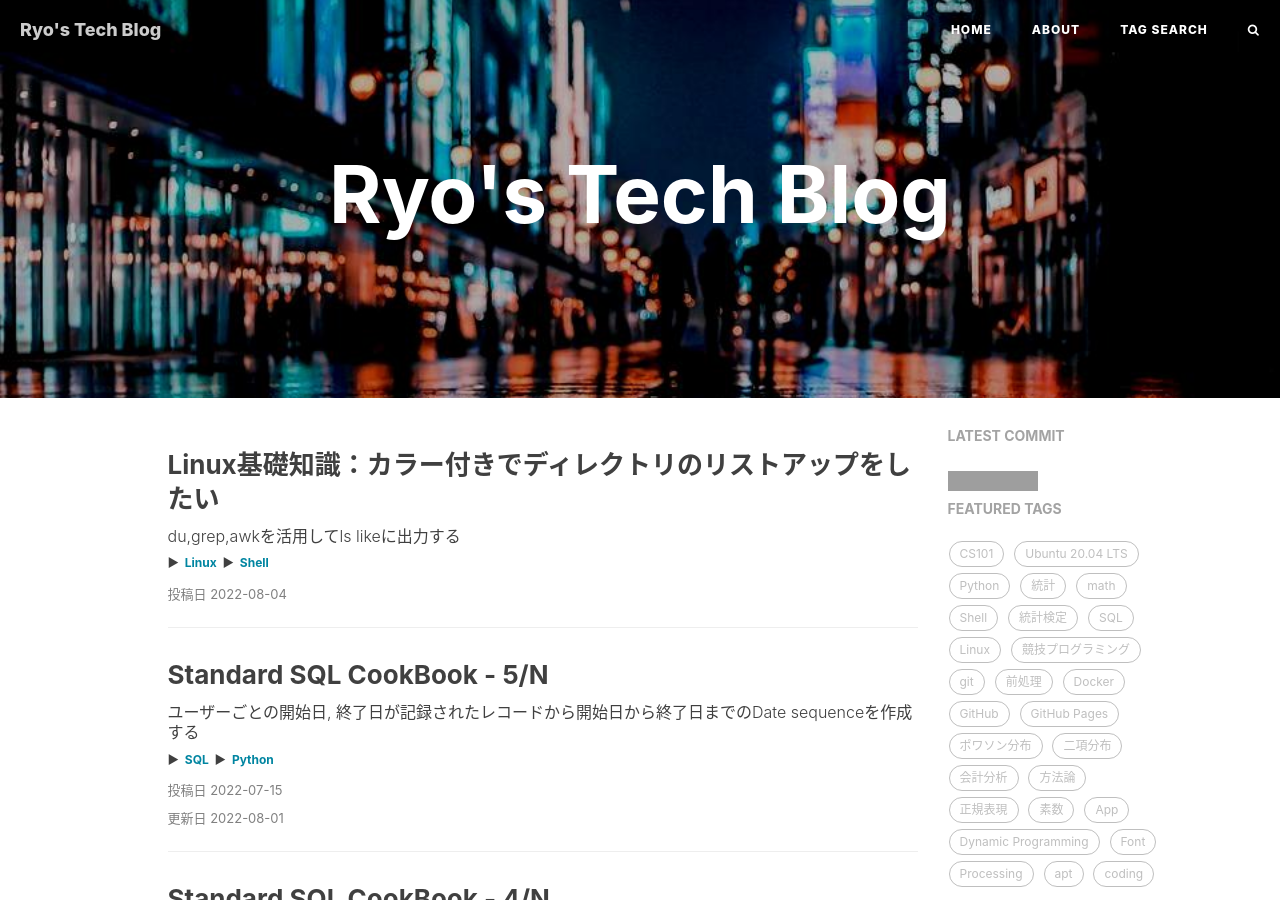
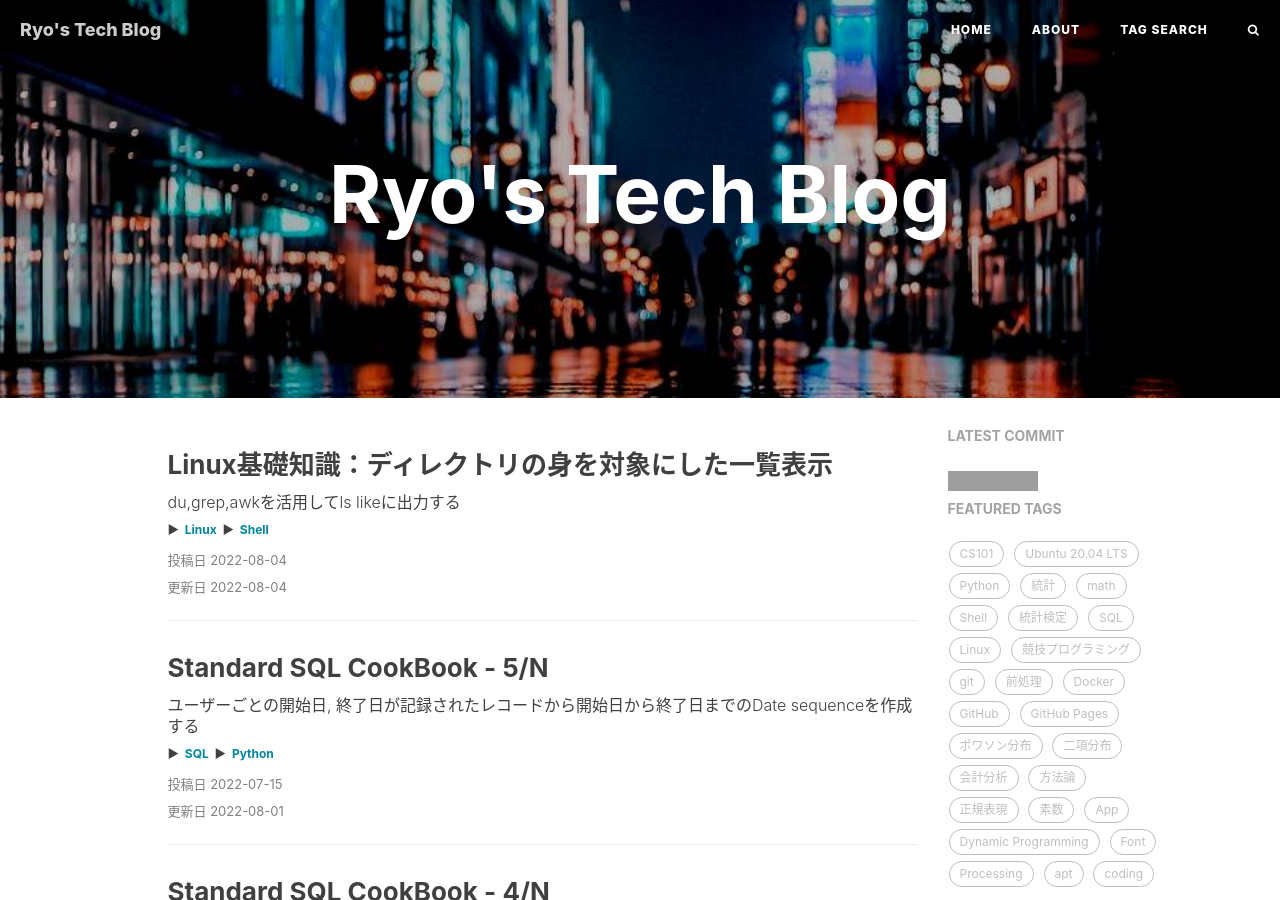
Before and after one commit to RyoNakagami/RyoNakagami.github.io, a Jekyll site: the page built from index.html, in a window 1280 px wide and 900 px high. Built offline with Jekyll 4.4.1, drawn with Linux system fonts in a browser that asks for light colours; nearby versions of some CDN libraries; the list of posts is cut into pages by our own code; comment, search, counter and statistics services are not loaded; grey boxes are pictures that could not be loaded.

Commit message:
ADD POST 20220804

```diff
--- a/_posts/2022-08-04-list-up-directory-using-ls-command.md
+++ b/_posts/2022-08-04-list-up-directory-using-ls-command.md
@@ -1,13 +1,13 @@
 ---
 layout: post
-title: "Linux基礎知識：カラー付きでディレクトリのリストアップをしたい"
+title: "Linux基礎知識：ディレクトリの身を対象にした一覧表示"
 subtitle: "du,grep,awkを活用してls likeに出力する"
 author: "Ryo"
 header-img: "img/post-bg-rwd.jpg"
 header-mask: 0.4
 catelog: true
 mathjax: true
-purpose:
+revise_date: 2022-08-04
 tags:
 
 - Linux
```
